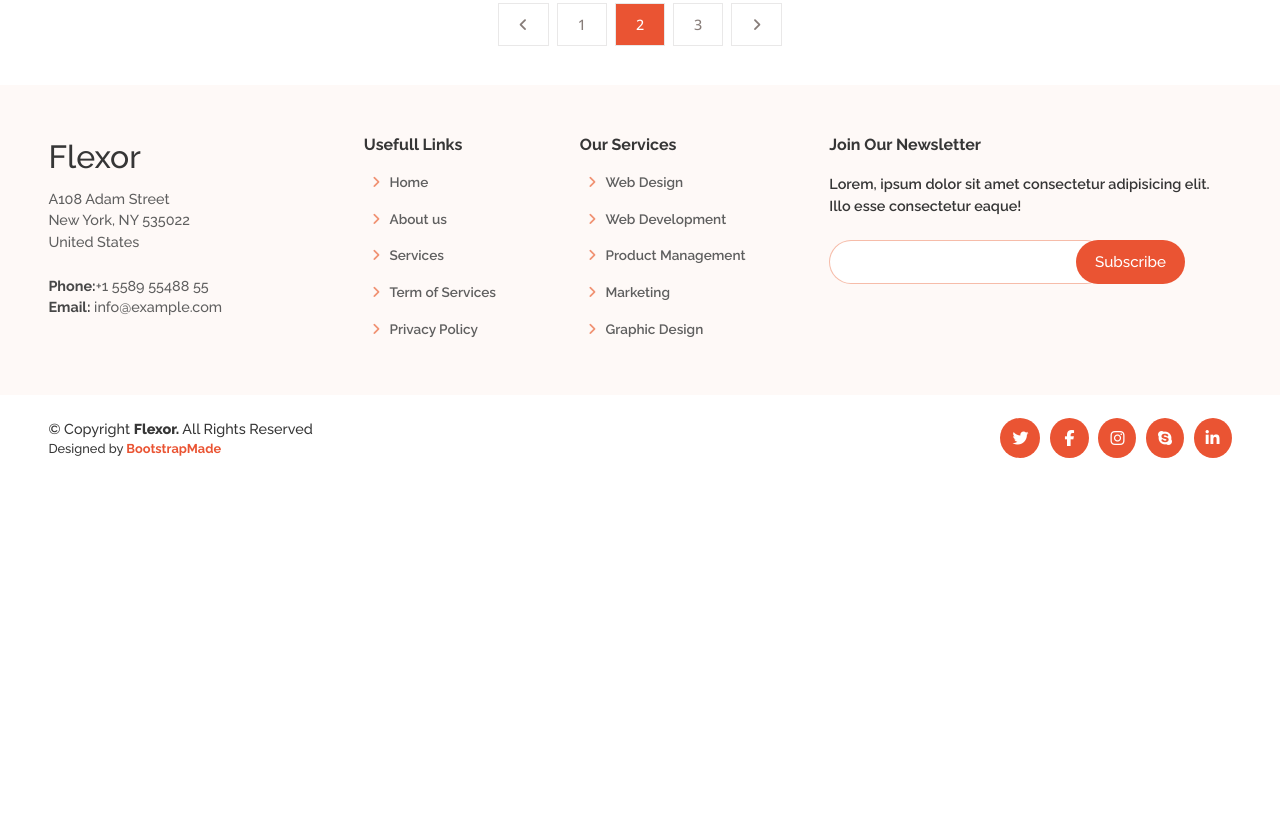
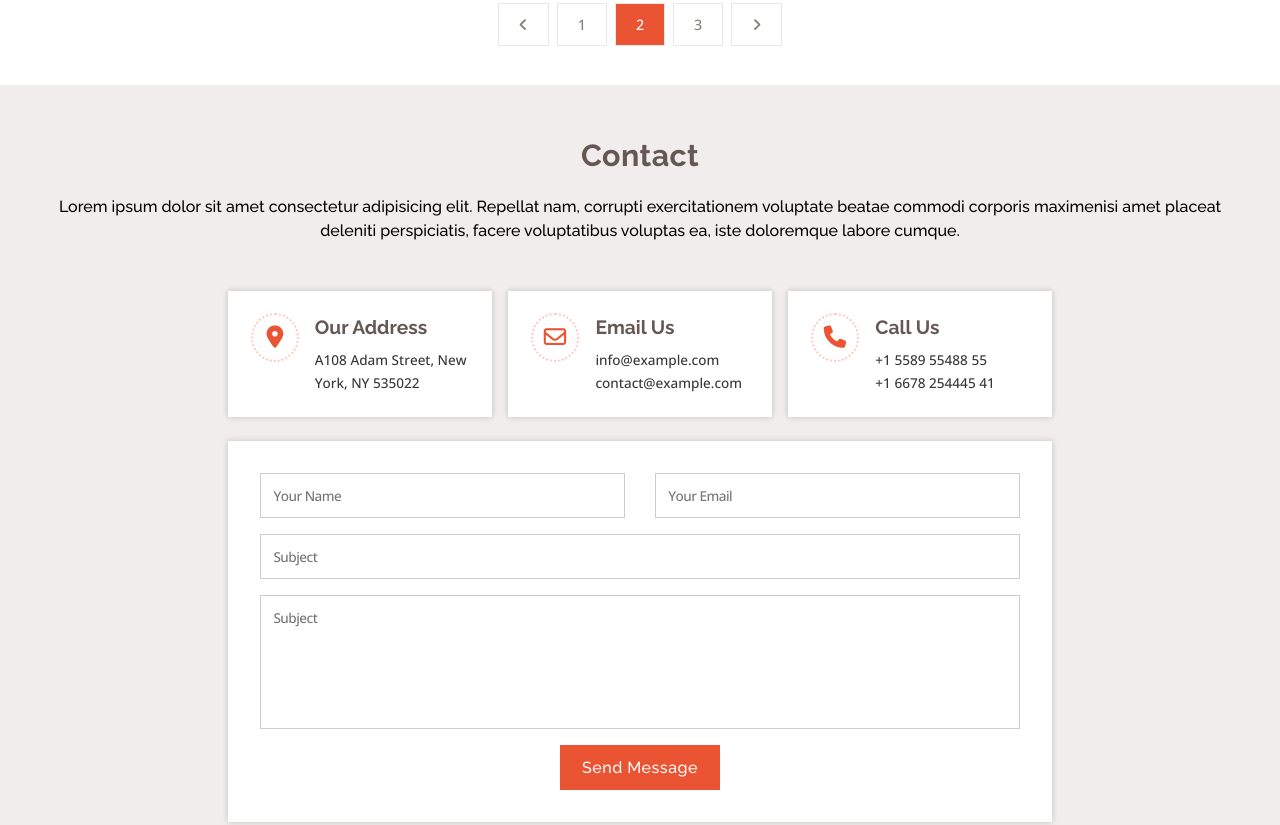
Before and after one commit to LavitSaini/Checkpoint4-Html-Css.github.io, a plain HTML site: page blog.html in a window 1280 px wide. Shown: the part 1452-2277 px from the top of the page. Before the commit the page ends 1933 px from the top, so only its background shows below. Drawn offline with nearby package versions, Linux system fonts and the light colour scheme.

Commit message:
Final Commit

```diff
--- a/blog.html
+++ b/blog.html
@@ -44,22 +44,22 @@
                     <a href="index.html">Home</a>
                 </li>
 
-                <li class="nav-link-item">
+                <li class="nav-link-item display-none">
                     <a href="#about">About</a>
                 </li>
 
-                <li class="nav-link-item">
+                <li class="nav-link-item display-none">
                     <a href="#services">Services</a>
                 </li>
 
-                <li class="nav-link-item">
+                <li class="nav-link-item display-none">
                     <a href="#portfolio">Portfolio</a>
                 </li>
 
-                <li class="nav-link-item">
+                <li class="nav-link-item display-none">
                     <a href="#team">Team</a>
                 </li>
-                <li class="nav-link-item">
+                <li class="nav-link-item display-none">
                     <a href="#pricing">Pricing</a>
                 </li>
 
@@ -433,6 +433,74 @@
 
         </section>
 
+        <!-- Contact Section -->
+
+        <section class="contact-section padding-top-bottom" id="contact">
+
+            <div class="contact-sec-content container">
+                <h3 class="heading">Contact</h3>
+                <p class="paragraph">Lorem ipsum dolor sit amet consectetur adipisicing elit. Repellat nam, corrupti
+                    exercitationem voluptate beatae commodi corporis maximenisi amet placeat deleniti perspiciatis,
+                    facere voluptatibus voluptas ea, iste doloremque labore cumque.</p>
+            </div>
+
+            <div class="contact-sec-box container-1">
+
+                <div class="flex-100 flex justify-between items-center flex-wrap-3">
+
+                    <div class="contact-information flex-32 flex items-start md-flex-100-2">
+                        <div class="contact-icon small-padding">
+                            <i class="fa fa-map-marker" aria-hidden="true"></i>
+                        </div>
+                        <div class="contact-info">
+                            <h6>Our Address</h6>
+                            <p>A108 Adam Street, New York, NY 535022</p>
+                        </div>
+                    </div>
+
+                    <div class="contact-information flex-32 flex items-start md-flex-100-2">
+                        <div class="contact-icon">
+                            <i class="fa fa-envelope-o" aria-hidden="true"></i>
+                        </div>
+                        <div class="contact-info">
+                            <h6>Email Us</h6>
+                            <p>info@example.com</p>
+                            <p>contact@example.com</p>
+                        </div>
+                    </div>
+
+                    <div class="contact-information flex-32 flex items-start md-flex-100-2">
+                        <div class="contact-icon">
+                            <i class="fa fa-phone" aria-hidden="true"></i>
+                        </div>
+                        <div class="contact-info">
+                            <h6>Call Us</h6>
+                            <p>+1 5589 55488 55</p>
+                            <p>+1 6678 254445 41</p>
+                        </div>
+                    </div>
+
+                </div>
+
+                <div class="contact-form flex-100">
+
+                    <form action="index.html" method="post">
+                        <input type="text" name="user-name" placeholder="Your Name" class="width-48 margin-right"><!--
+                        --><input type="email" name="user-email" placeholder="Your Email" class="width-48 margin-left"><!--
+                        --><input type="text" name="subject" placeholder="Subject" class="width-100"><!--
+                        --><textarea name="message" rows="6" placeholder="Subject" class="width-100"></textarea><!--
+                        -->
+                        <div class="flex justify-center items-center">
+                            <button class="form-btn btn">Send Message</button>
+                        </div>
+                    </form>
+
+                </div>
+
+            </div>
+
+        </section>
+
     </main>
 
     <!-- footer Section -->
--- a/style1.css
+++ b/style1.css
@@ -1185,13 +1185,14 @@ h5 {
   font-weight: 500;
   display: none;
   margin-top: 0.75rem;
+  font-size: 0.9rem;
 }
 
 .check-btn {
   cursor: pointer;
 }
 
-#check-1:checked ~ .faq-answer {
+#check-1:checked ~ .faq-answer-1{
   display: block;
 }
 
--- a/style2.css
+++ b/style2.css
@@ -464,6 +464,11 @@ video {
   margin-top: 1.6rem;
 }
 
+.blog-section-content .blog-sec-article:hover .blog-article-text h3{
+  transition: all 200ms ease-in-out;
+  color: var(--primary);
+}
+
 .blog-sec-article .blog-article-text{
   padding: 1rem;
 }
@@ -543,6 +548,121 @@ video {
   transition: all 200ms ease-in-out;
   background-color: var(--primary);
   color: #ffffff;
+}
+
+/* Contact Section */
+
+.contact-section{
+  background-color: #f1eded;
+}
+
+.contact-sec-box {
+  display: flex;
+  flex-direction: column;
+  flex-wrap: wrap;
+  margin-top: 3rem;
+}
+
+.contact-information {
+  background-color: #ffffff;
+  box-shadow: var(--box-shadow);
+  padding: 1.4rem;
+}
+
+.contact-icon {
+  display: inline-block;
+  padding: 0.7rem;
+  border-radius: 50%;
+  border: 2px dotted #ea55334b;
+  margin-right: 1rem;
+  font-size: 1.4rem;
+  color: var(--primary);
+}
+
+.contact-information .small-padding {
+  padding: 0.7rem 0.85rem;
+}
+
+.contact-info h6 {
+  font-weight: 700;
+  font-size: 1.2rem;
+  color: var(--text1);
+  margin-bottom: 0.4rem;
+}
+
+.contact-info p {
+  font-family: "Open Sans", sans-serif;
+  font-weight: 500;
+  font-size: 0.85rem;
+  color: var(--text3);
+  line-height: 1.7;
+}
+
+.contact-form {
+  margin-top: 1.5rem;
+  padding: 2rem;
+  background-color: #ffffff;
+  box-shadow: var(--box-shadow);
+}
+
+.contact-form input,
+textarea {
+  margin-bottom: 1rem;
+  padding: 0.75rem;
+  font-family: "Open Sans", sans-serif;
+  border-color: #cdcdcd;
+}
+
+.contact-form input:focus {
+  border-color: var(--primary);
+}
+
+.contact-form textarea:focus {
+  border-color: var(--primary);
+}
+
+.contact-form input::placeholder {
+  font-weight: 500;
+  font-size: 0.85rem;
+  letter-spacing: -0.5px;
+}
+
+.contact-form textarea::placeholder {
+  font-weight: 500;
+  font-size: 0.85rem;
+  letter-spacing: -0.5px;
+}
+
+.contact-form input[type="text"] {
+  color: #2e2e2e;
+  letter-spacing: -0.4px;
+  font-size: 0.85rem;
+}
+
+.contact-form input[type="email"] {
+  color: #2e2e2e;
+  letter-spacing: -0.4px;
+  font-size: 0.85rem;
+}
+
+.contact-form .form-btn {
+  font-family: "Raleway", sans-serif;
+  display: inline-block;
+  padding: 0.8rem 1.4rem;
+  font-size: 1rem;
+  border-radius: 0;
+  letter-spacing: 0.5px;
+  font-weight: 500;
+  cursor: pointer;
+  box-shadow: none;
+}
+
+.margin-right {
+  margin-right: 2%;
+}
+
+.margin-left {
+  margin-left: 2%;
 }
 
 /* footer Section */
@@ -862,6 +982,16 @@ video {
     display: none;
   }
 
+  /* Contact Section */
+
+  .contact-section .contact-information {
+    margin-bottom: 1.6rem;
+  }
+
+  .contact-section .contact-form {
+    margin-top: 0;
+  }
+
   /* footer Section */
 
   .footer-upper-section .subscribe {
```
Also changed, not shown: index.html (+25 -15 lines).
